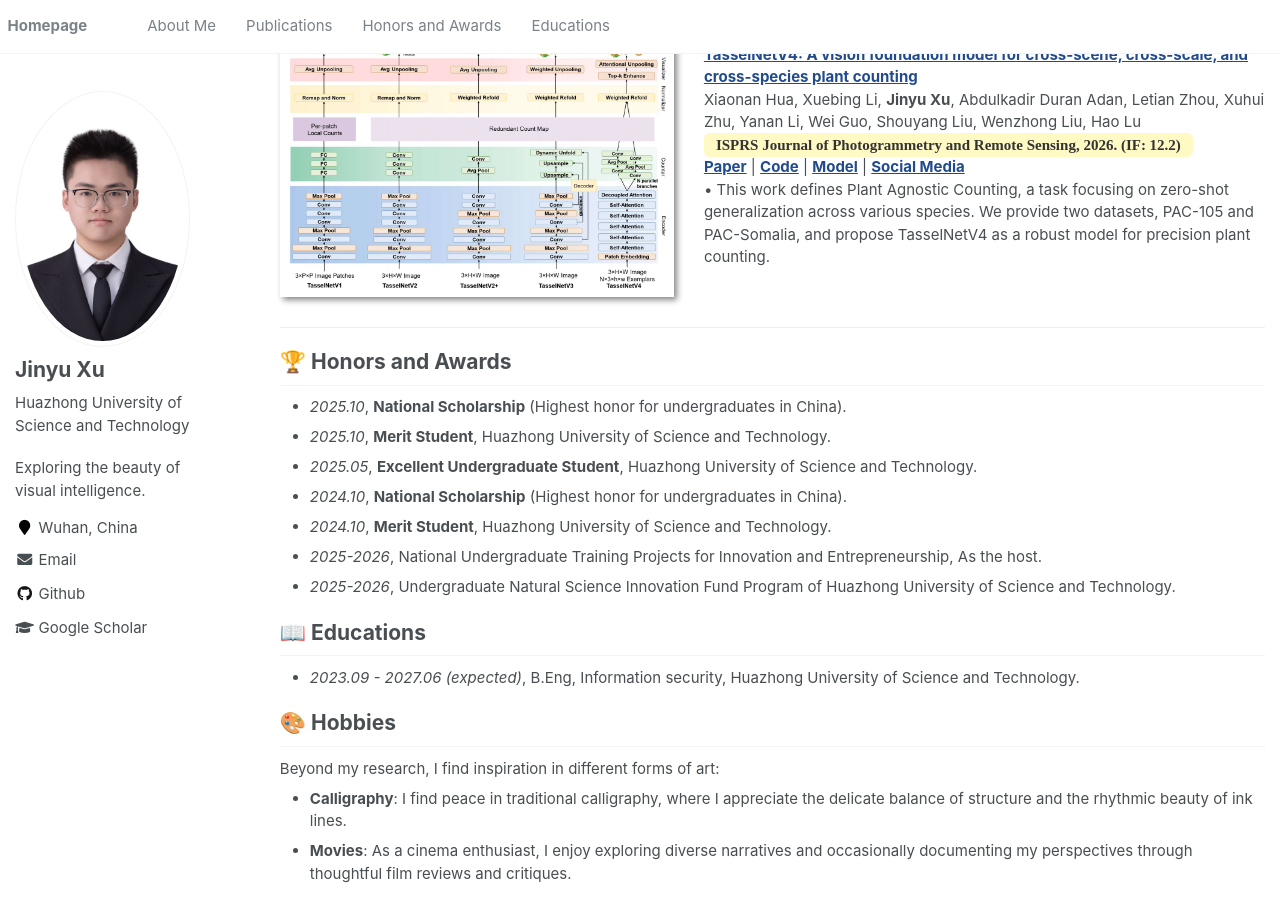
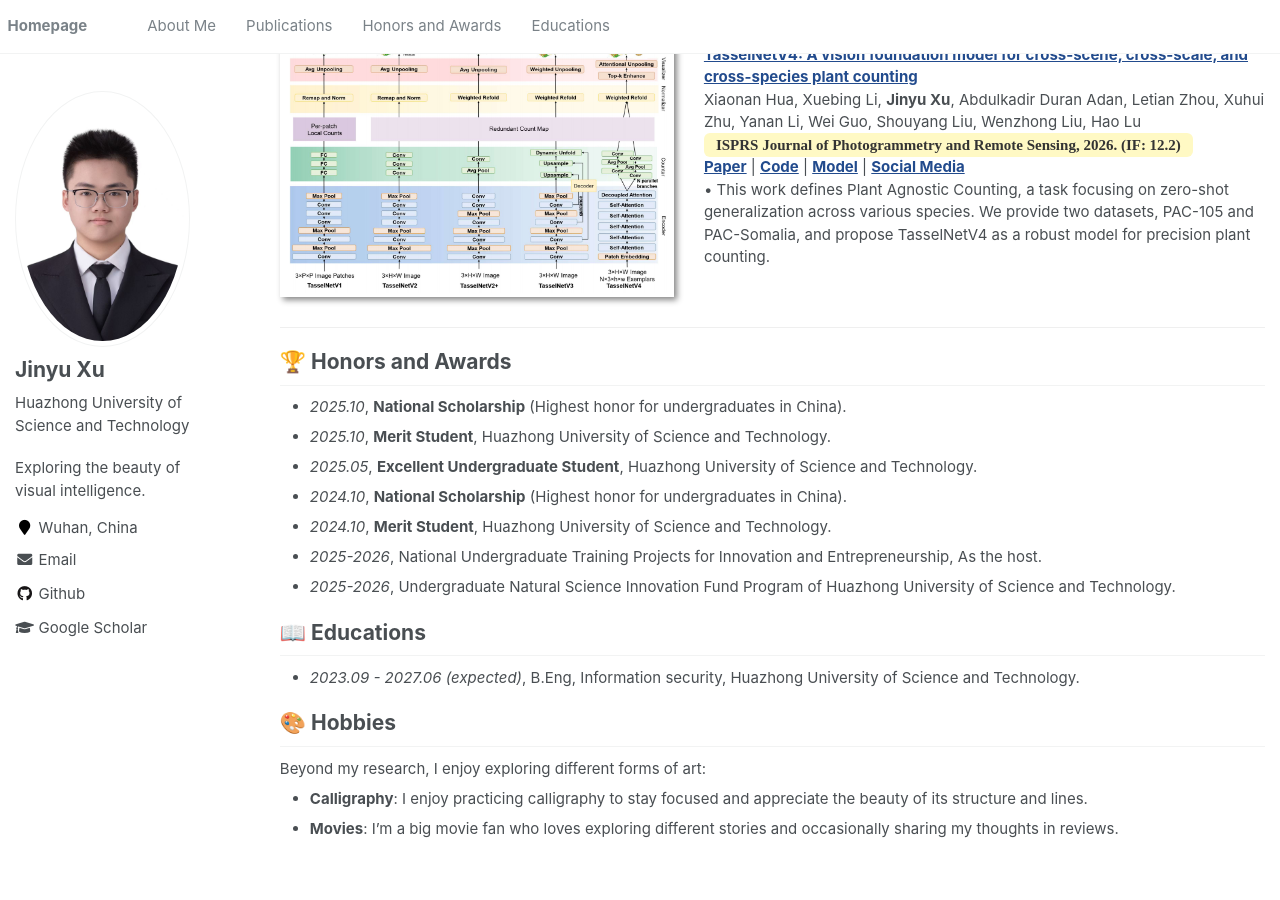
Before and after one commit to xu-jinyu/xu-jinyu.github.io, a Jekyll site: the page built from _pages/about.md, in a window 1280 px wide and 900 px high, scrolled down 812 px. Built offline with Jekyll 4.4.1, drawn with Linux system fonts in a browser that asks for light colours; after the commit the page ends 1667 px from its top, so only the background shows below that.

Commit message:
Update homepage for enteruniverse

```diff
--- a/_pages/about.md
+++ b/_pages/about.md
@@ -81,9 +81,9 @@ Xiaonan Hua, Xuebing Li, **Jinyu Xu**, Abdulkadir Duran Adan, Letian Zhou, Xuhui
 
 
 # 🎨 Hobbies
-Beyond my research, I find inspiration in different forms of art:
-- **Calligraphy**: I find peace in traditional calligraphy, where I appreciate the delicate balance of structure and the rhythmic beauty of ink lines.
-- **Movies**: As a cinema enthusiast, I enjoy exploring diverse narratives and occasionally documenting my perspectives through thoughtful film reviews and critiques.
+Beyond my research, I enjoy exploring different forms of art:
+- **Calligraphy**: I enjoy practicing calligraphy to stay focused and appreciate the beauty of its structure and lines.
+- **Movies**: I’m a big movie fan who loves exploring different stories and occasionally sharing my thoughts in reviews.
 
 
 <!-- # 💬 Invited Talks
```
